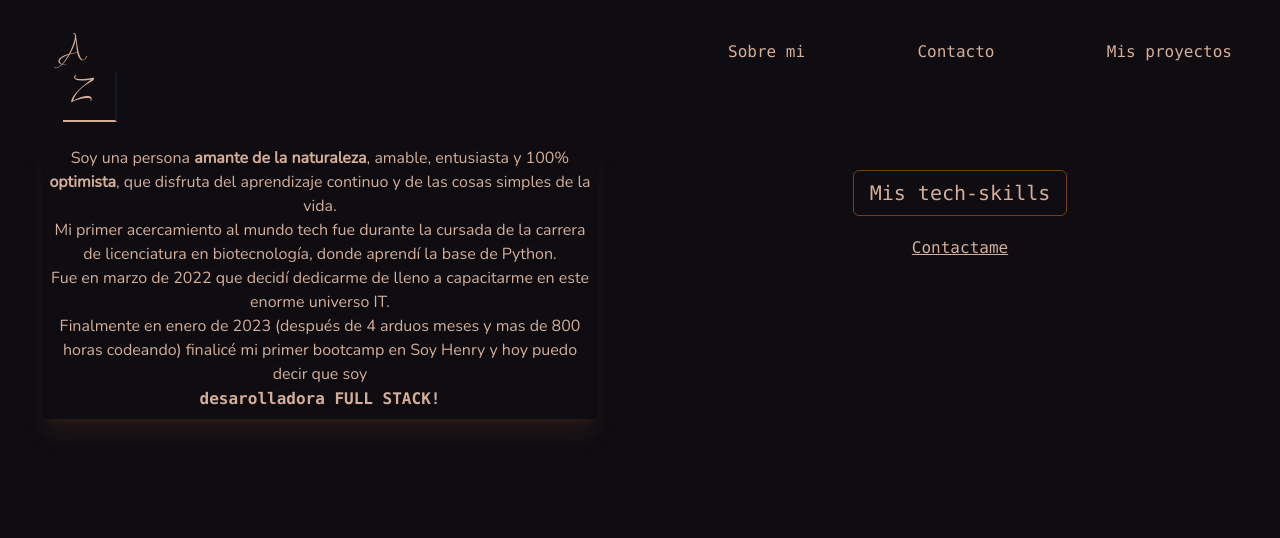
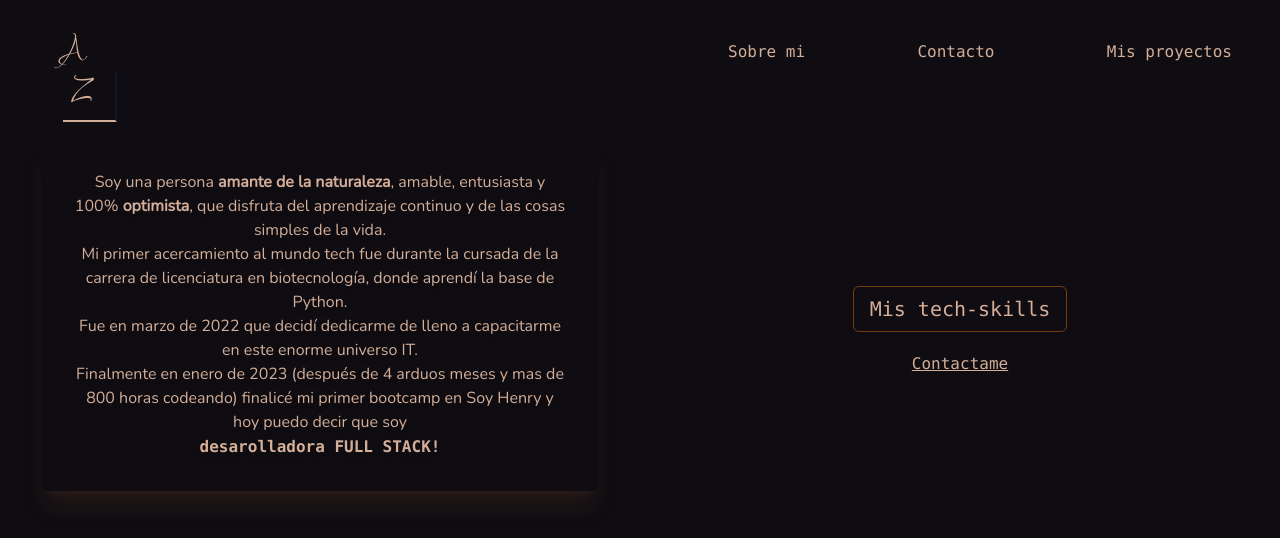
Before and after one commit to Agagus/portfolio, a Next.js app: page /about in a window 1280 px wide. Shown: the top 538 px of the page. Built offline with nearby package versions, Linux system fonts and the light colour scheme; a web font is replaced by a local one.

Commit message:
about done

```diff
--- a/pages/about.js
+++ b/pages/about.js
@@ -24,8 +24,8 @@ const About = () => {
         {/* <p className="font-mono text-5xl drop-shadow-[0px_2px_2px_rgb(123,72,47)] m-8">
           Te cuento un poco mas de mi
         </p> */}
-        <div className="p-4 grid grid-cols-1 justify-items-center sm:grid-cols-2 gap-8">
-          <div className="flex flex-col self-center justify-center text-center p-2 w-11/12 shadow-xl shadow-[rgba(123,72,47,0.175)] drop-shadow-md rounded-lg">
+        <div className="p-4 h-full grid grid-cols-1 justify-items-center items-center md:grid-cols-2 gap-8">
+          <div className="flex flex-col self-start justify-center text-center p-8 w-11/12 shadow-xl shadow-[rgba(123,72,47,0.175)] drop-shadow-md rounded-lg">
             <p className="font-nunito">
               Soy una persona <strong>amante de la naturaleza</strong>, amable,
               entusiasta y 100% <strong>optimista</strong>, que disfruta del
@@ -49,7 +49,7 @@ const About = () => {
               <strong className=" font-mono">desarolladora FULL STACK!</strong>
             </p>
           </div>
-          <div className="flex flex-col items-center max-w-sm">
+          <div className="flex flex-col items-center justify-center max-w-sm">
             <p
               onClick={() => setSkills(!skills)}
               className="mb-5 font-mono text-xl text-center border border-yellow-900 px-4 py-2 m-8 rounded-md transition-all duration-500 hover:bg-yellow-900 hover:bg-opacity-10"
@@ -61,7 +61,7 @@ const About = () => {
             </Link>
 
             {skills && (
-              <div className="grid w-11/12 grid-cols-2 grid-rows-4 md:grid-cols-4 gap-2 ">
+              <div className="grid w-11/12 pt-4 grid-cols-2 grid-rows-4 sm:grid-cols-4 sm:grid-rows-2 sm:w-full gap-2 transition-all">
                 <Image
                   src={image}
                   alt="Javascript"
```
